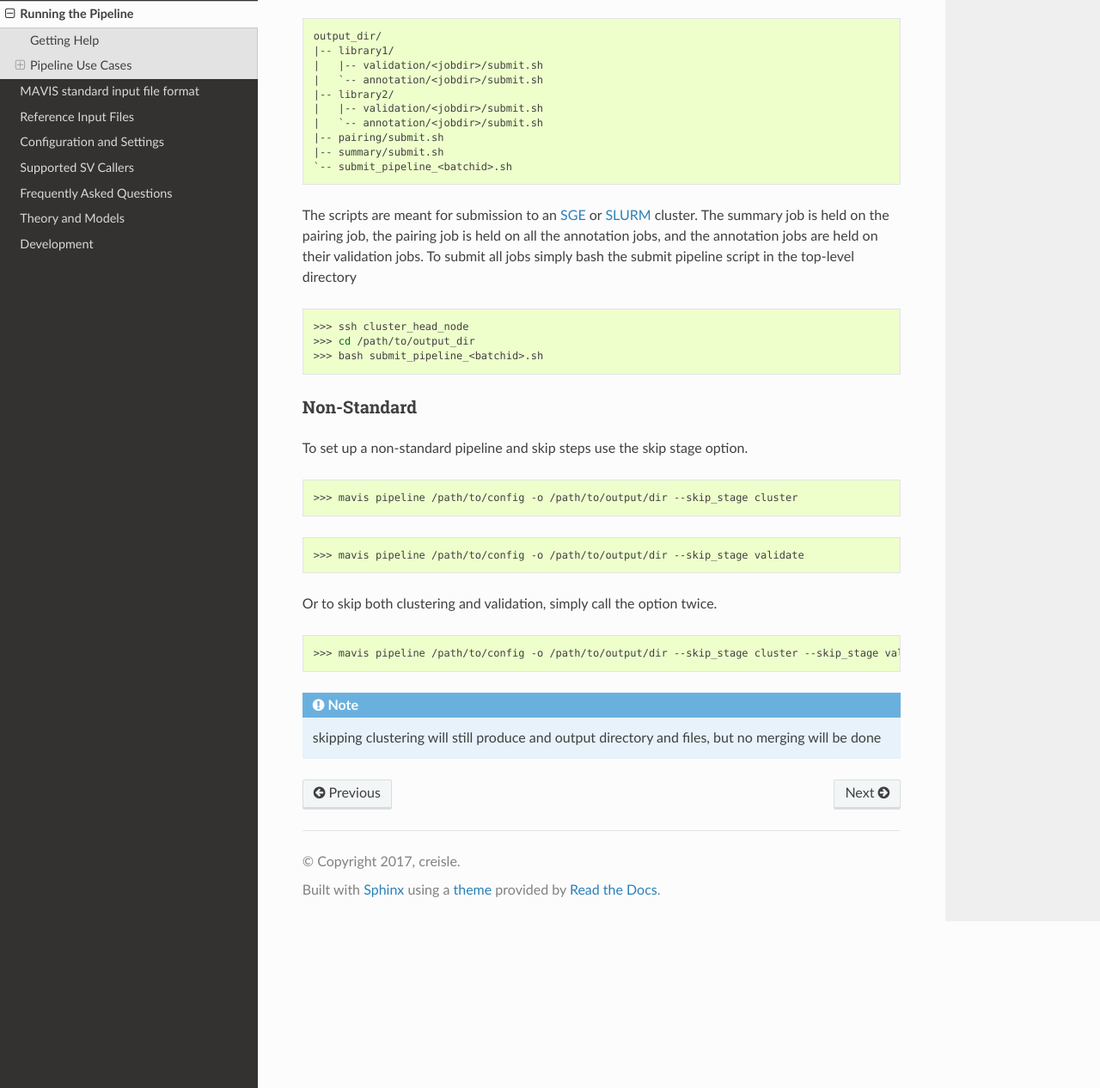
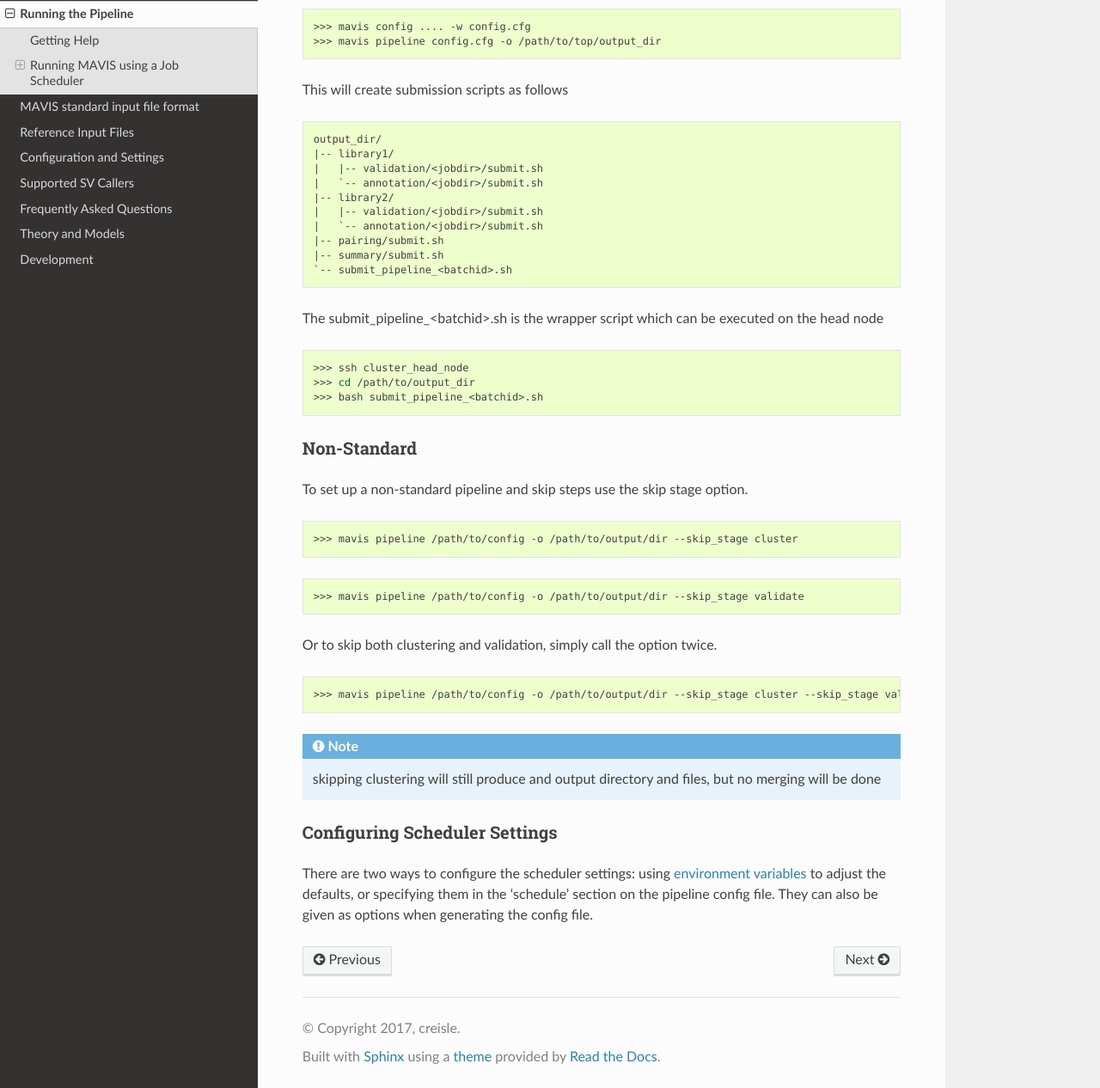
Before and after one commit to bcgsc/mavis, a Sphinx documentation site: the page built from docs/source/pipeline.rst, in a window 1280 px wide and 1400 px high, scrolled down 1290 px, cut to the strip 134-1400 px from the top of the window. Shown: the whole strip at 86% size. Built offline with Sphinx 7.4.7 and the Read the Docs theme 2.0.0, drawn with Linux system fonts in a browser that asks for light colours; pages that are not in the unit, such as notebooks, are missing from menus; the version number could not be read and is left out; some of the changed text lies outside the part shown.

Commit message:
adding compute cluster configuration instructions

```diff
--- a/docs/source/configuration.rst
+++ b/docs/source/configuration.rst
@@ -41,6 +41,9 @@
 used for both
 
 
+.. _config-environment:
+
+
 Environment Variables
 .......................
 
--- a/docs/source/pipeline.rst
+++ b/docs/source/pipeline.rst
@@ -22,8 +22,12 @@
     >>> mavis cluster -h
 
 
-Pipeline Use Cases
-.......................
+Running MAVIS using a Job Scheduler
+.........................................
+
+The default setup and main 'pipeline' step of MAVIS is set up to use a job scheduler on a compute cluster. Two schedulers are currently
+supported: `SGE <http://star.mit.edu/cluster/docs/0.93.3/guides/sge.html>`_, and `SLURM <https://slurm.schedmd.com>`_. Using the pipeline step
+will generate submission scripts and a wrapper bash script for the user to execute on their cluster head node.
 
 .. figure:: _static/pipeline_options.svg
     :width: 100%
@@ -58,10 +62,7 @@
     |-- summary/submit.sh
     `-- submit_pipeline_<batchid>.sh
 
-The scripts are meant for submission to an `SGE <http://star.mit.edu/cluster/docs/0.93.3/guides/sge.html>`_
-or `SLURM <https://slurm.schedmd.com>`_ cluster. The summary job is held on the pairing job, the pairing job is held on all the annotation jobs,
-and the annotation jobs are held on their validation jobs. To submit all jobs simply bash the submit pipeline script in the top-level
-directory
+The submit_pipeline_<batchid>.sh is the wrapper script which can be executed on the head node
 
 .. code-block:: bash
 
@@ -92,3 +93,9 @@
 .. note::
 
     skipping clustering will still produce and output directory and files, but no merging will be done
+
+Configuring Scheduler Settings
++++++++++++++++++++++++++++++++
+
+There are two ways to configure the scheduler settings: using :ref:`environment variables <config-environment>` to adjust the defaults, or
+specifying them in the 'schedule' section on the pipeline config file. They can also be given as options when generating the config file.
```
